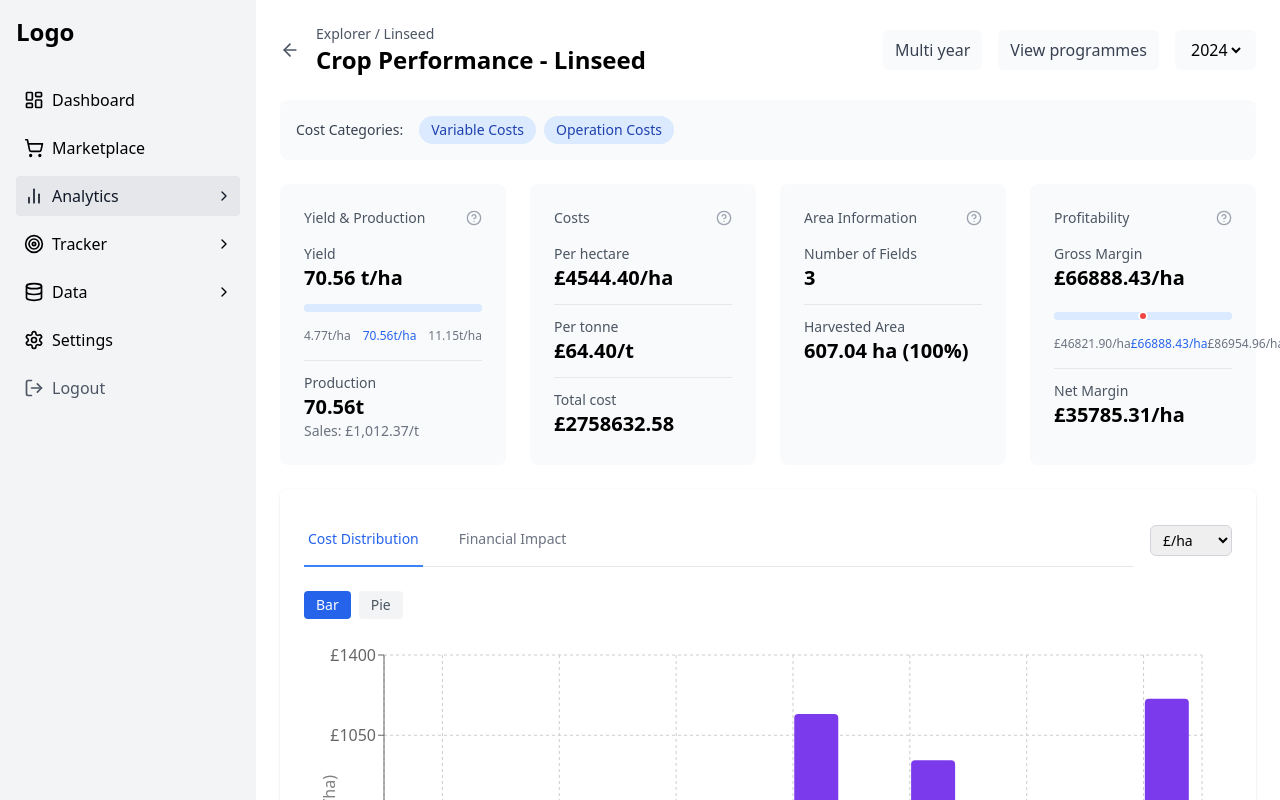
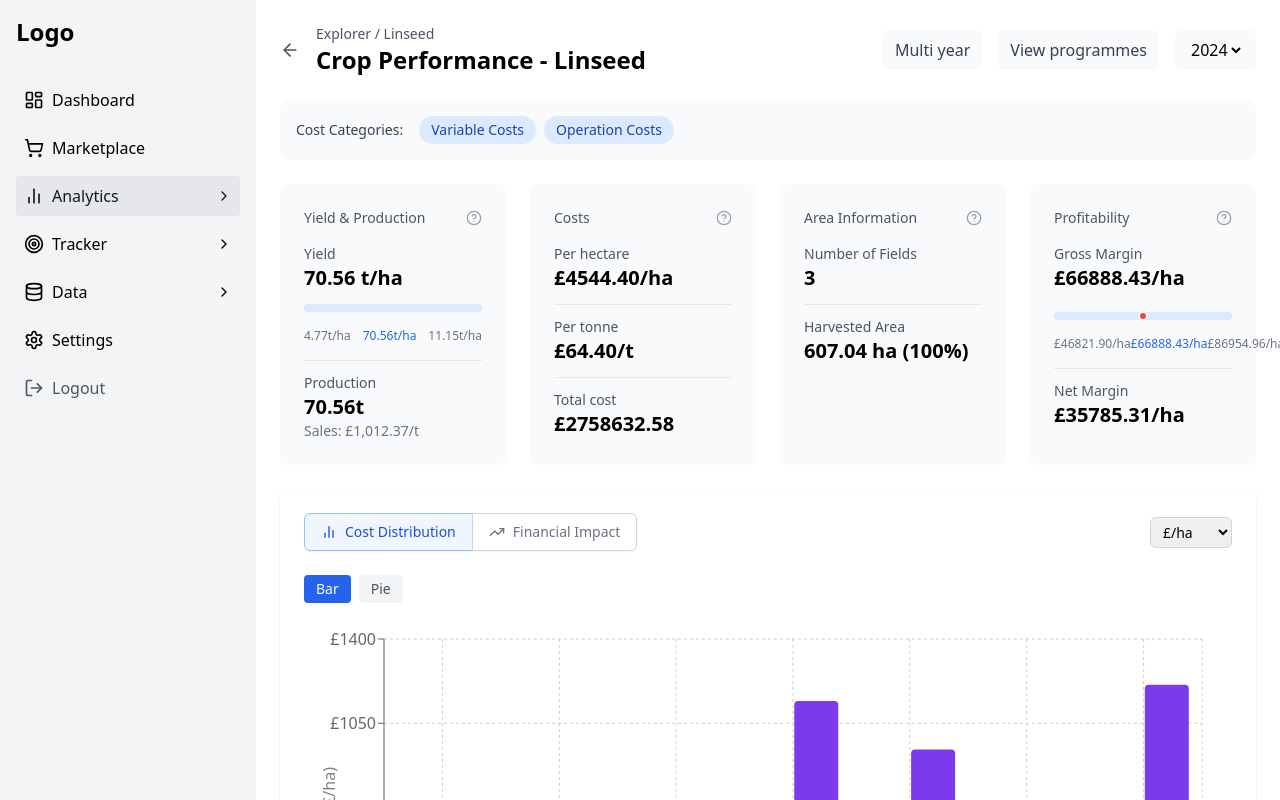
Before and after one commit to Billy-I/operations-yearonyear, a React (Vite) app: page /#/analytics/explorer/Linseed in a window 1280 px wide. Shown: the top 800 px of the page. Built offline with nearby package versions, Linux system fonts and the light colour scheme.

Commit message:
feat: update tab styling with connected design and active state colors

```diff
--- a/src/components/analytics/charts/ChartContainer.tsx
+++ b/src/components/analytics/charts/ChartContainer.tsx
@@ -1,4 +1,5 @@
 import React, { useState } from 'react';
+import { BarChart2, TrendingUp } from 'lucide-react';
 import { ChartContainerProps, CostChartView } from './types/chart-types';
 import CostDistributionView from './views/CostDistributionView';
 import { FinancialImpactContainer } from './views/financial-impact';
@@ -56,22 +57,32 @@ const ChartContainer: React.FC<ChartContainerProps> = ({
     <div className="bg-white rounded-lg p-6 flex flex-col h-full">
       {/* Header with view selection and unit toggle */}
       <div className="flex items-center justify-between mb-6 flex-shrink-0">
-        <div className="border-b border-gray-200 w-full">
-          <nav className="-mb-px flex space-x-8" aria-label="Chart views">
-            {viewOptions.map(option => (
+        <div className="inline-flex rounded-md shadow-sm" role="group">
+          <nav className="flex" aria-label="Chart views">
+            {viewOptions.map((option, index) => {
+              const isActive = (option.id === 'financial-impact' && isFinancialView) || view === option.id;
+              const icon = option.id === 'distribution' ? <BarChart2 size={16} /> : <TrendingUp size={16} />;
+
+              return (
                 <button
                   key={option.id}
                   onClick={() => onViewChange(option.id)}
                   className={`
-                  whitespace-nowrap py-4 px-1 border-b-2 font-medium text-sm
-                  ${option.id === 'financial-impact' && isFinancialView || view === option.id
-                    ? 'border-blue-500 text-blue-600'
-                    : 'border-transparent text-gray-500 hover:text-gray-700 hover:border-gray-300'}
+                    flex items-center gap-2 px-4 py-2 text-sm font-medium
+                    ${index === 0 ? 'rounded-l-md' : ''}
+                    ${index === viewOptions.length - 1 ? 'rounded-r-md' : ''}
+                    ${isActive
+                      ? 'bg-blue-50 text-blue-700 border-blue-300'
+                      : 'bg-white text-gray-500 hover:text-gray-700 border-gray-300'}
+                    border
+                    ${index !== 0 ? '-ml-px' : ''}
                   `}
                 >
+                  {icon}
                   {option.label}
                 </button>
-            ))}
+              );
+            })}
           </nav>
         </div>
 
```
Lines whose indentation alone changed are shown as unchanged.
